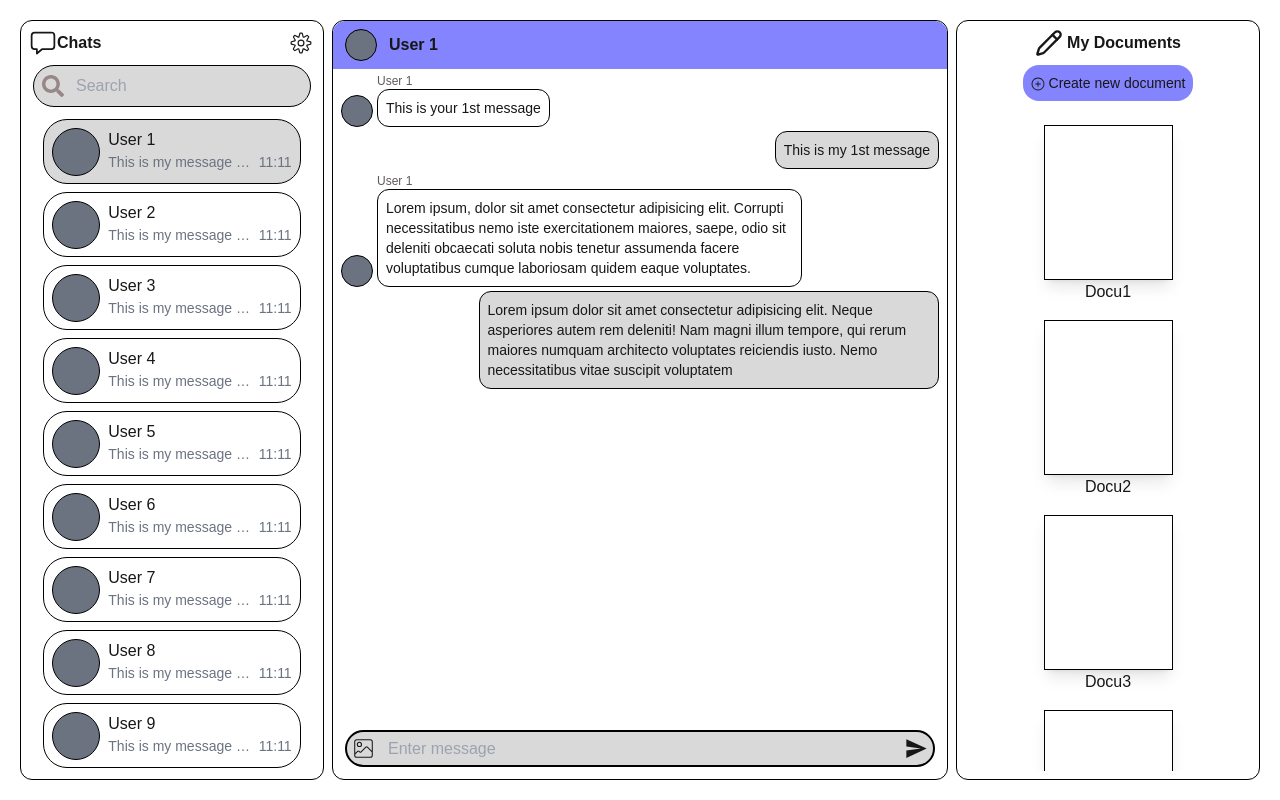
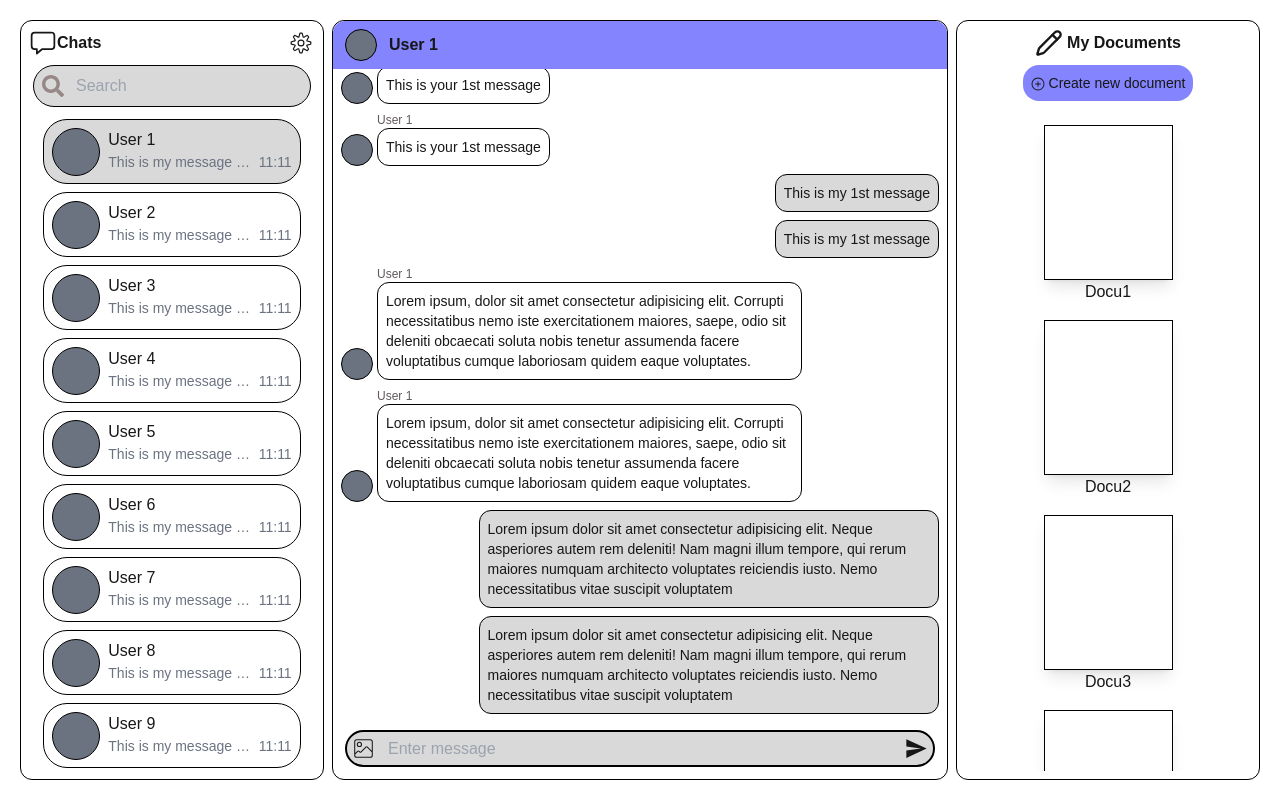
Before and after one commit to khygopole/chat-and-doc-app, a Next.js app: page /FullChat in a window 1280 px wide. Built offline with nearby package versions, Linux system fonts and the light colour scheme.

Commit message:
Fixed Conversation Box so that the Default Scroll Bar is set to Bottom

```diff
--- a/app/ui/fullChat/ConversationBox.tsx
+++ b/app/ui/fullChat/ConversationBox.tsx
@@ -40,11 +40,37 @@ const sampleConversation: TconversationBox[] = [
       "Lorem ipsum, dolor sit amet consectetur adipisicing elit. Corrupti necessitatibus nemo iste exercitationem maiores, saepe, odio sit deleniti obcaecati soluta nobis tenetur assumenda facere voluptatibus cumque laboriosam quidem eaque voluptates.",
     dateSent: new Date(2025, 1, 5, 16, 43),
   },
+  {
+    id: "5",
+    name: "User 1",
+    message: "This is your 1st message",
+    dateSent: new Date(2025, 1, 5, 16, 41),
+  },
+  {
+    id: "6",
+    name: "Me",
+    message: "This is my 1st message",
+    dateSent: new Date(2025, 1, 5, 16, 42),
+  },
+  {
+    id: "7",
+    name: "Me",
+    message:
+      "Lorem ipsum dolor sit amet consectetur adipisicing elit. Neque asperiores autem rem deleniti! Nam magni illum tempore, qui rerum maiores numquam architecto voluptates reiciendis iusto. Nemo necessitatibus vitae suscipit voluptatem",
+    dateSent: new Date(2025, 1, 5, 16, 44),
+  },
+  {
+    id: "8",
+    name: "User 1",
+    message:
+      "Lorem ipsum, dolor sit amet consectetur adipisicing elit. Corrupti necessitatibus nemo iste exercitationem maiores, saepe, odio sit deleniti obcaecati soluta nobis tenetur assumenda facere voluptatibus cumque laboriosam quidem eaque voluptates.",
+    dateSent: new Date(2025, 1, 5, 16, 43),
+  },
 ];
 
-// Sort by date sent
+// Sort by date sent in descending order since this will be styled
 const sortedSample = sampleConversation.sort(
-  (a, b) => a.dateSent.getTime() - b.dateSent.getTime()
+  (a, b) => b.dateSent.getTime() - a.dateSent.getTime()
 );
 
 export default function ConversationBox() {
@@ -55,7 +81,8 @@ export default function ConversationBox() {
         {/*REPLACE INTO THE NAME OF ONE BEING CHATTED*/}
         <h1 className="font-bold my-auto ml-2">User 1</h1>
       </div>
-      <div className="flex-1 overflow-y-auto">
+      {/*REVERSE DESCENDING ORDER MESSAGE TO SET THE DEFAULT SCROLL TO THE BOTTOM OF THE CONTAINER*/}
+      <div className="flex-1 overflow-y-auto flex flex-col-reverse">
         {/*CHAT MESSAGES*/}
         {sortedSample.map((chatMessage) => (
           <div key={chatMessage.id}>
```
